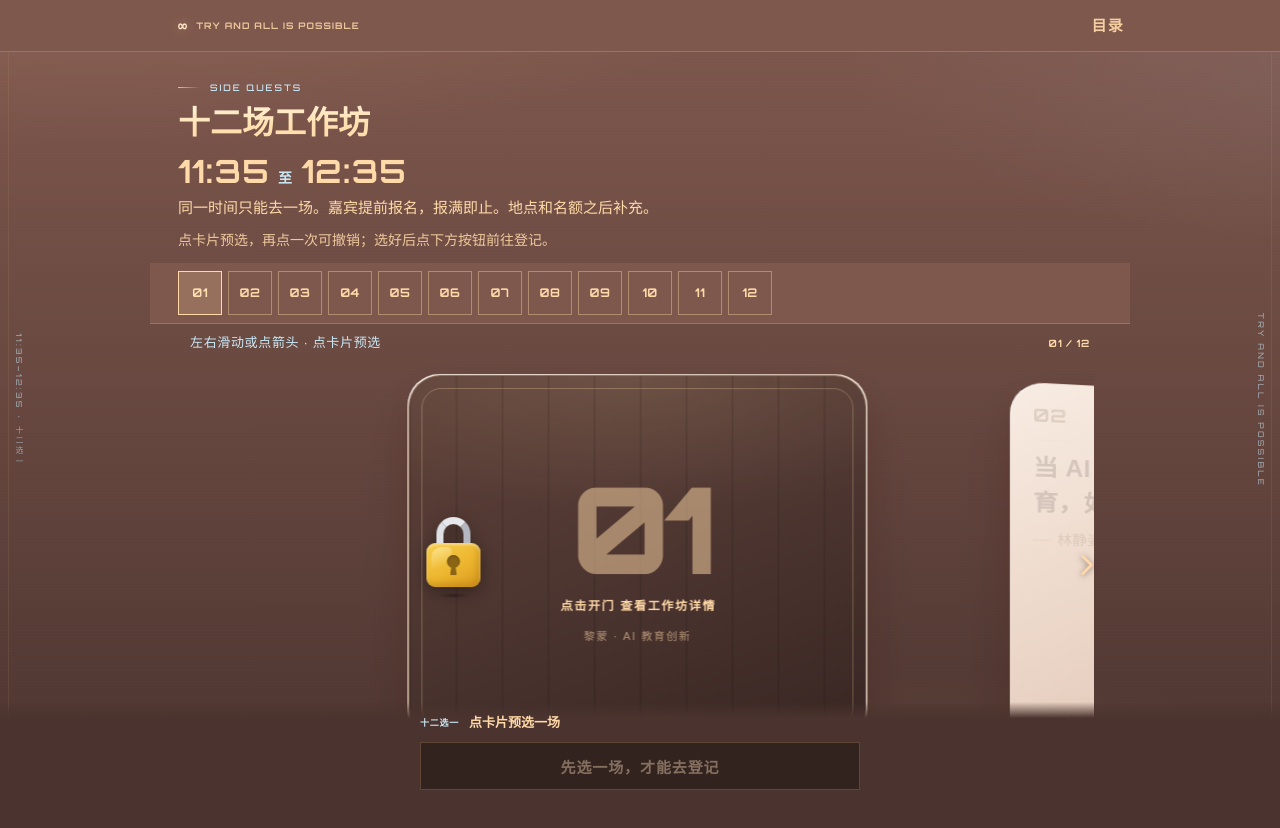
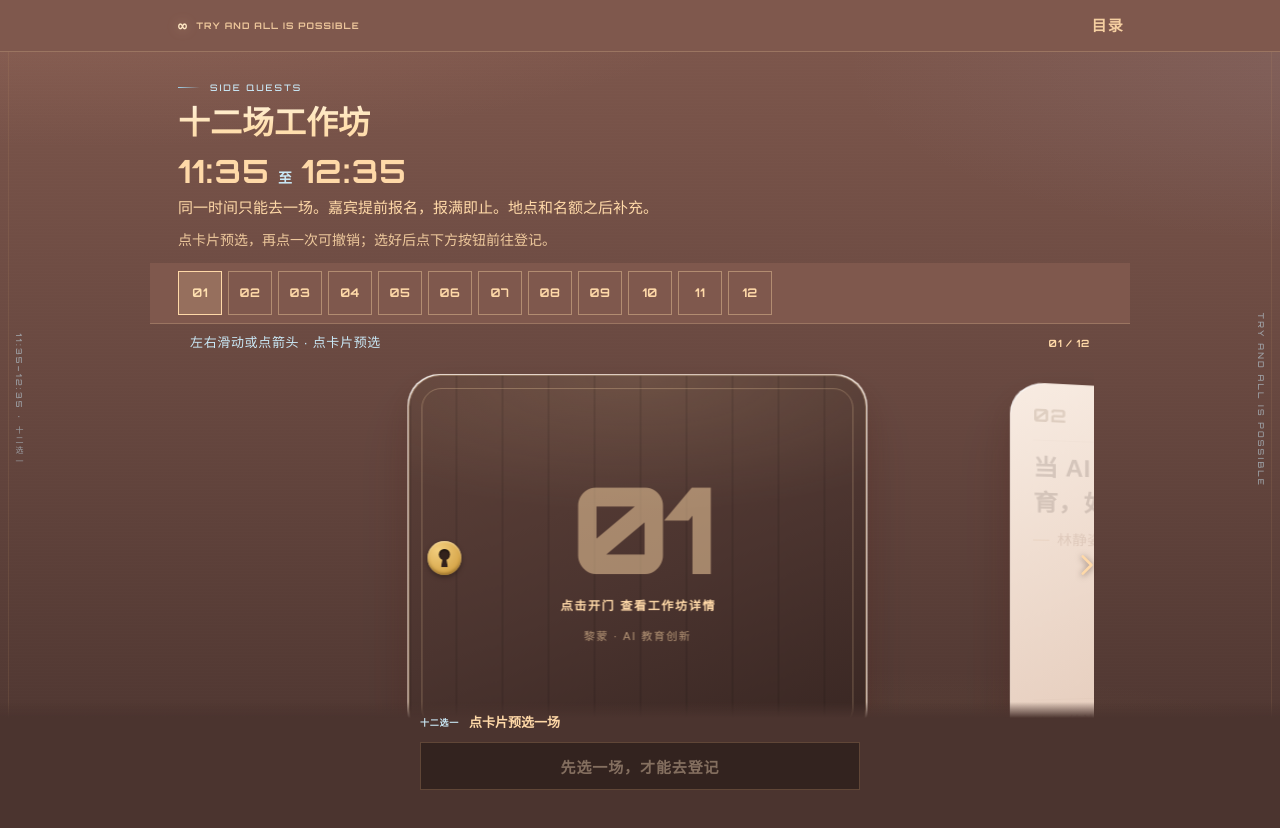
Before and after one commit to haoye123650/tsinglan-web-design, a plain HTML site: page workshops.html in a window 1280 px wide. Drawn offline with Linux system fonts and the light colour scheme.

Commit message:
refactor(workshops): 01场去掉挂锁，改为门板上金色护片锁眼，随门旋开

```diff
--- a/workshops.html
+++ b/workshops.html
@@ -270,50 +270,28 @@ fieldset{border:0;margin:0;padding:0;min-width:0}
 }
 .card__door-t{color:#FFD9A8;font-size:12px;font-weight:600;letter-spacing:.14em;text-indent:.14em}
 .card__door-sub{color:rgba(255,217,168,.6);font-size:11px;letter-spacing:.14em}
-/* 挂锁：装在门板上（门的子元素），随门一起旋开消失。
-   银灰锁梁 + 金黄锁体 + 深棕钥匙孔，仿常见挂锁样式。 */
-.card__lock{
-  position:absolute;left:16px;top:50%;transform:translateY(-50%);
-  width:56px;display:flex;flex-direction:column;align-items:center;
-  pointer-events:none;
-  filter:drop-shadow(0 4px 8px rgba(0,0,0,.35));
-}
-.card__lock-shackle{
-  width:34px;height:28px;border:7px solid #C9CCD3;border-bottom:0;border-radius:17px 17px 0 0;
-  border-top-color:#E6E8EC;border-left-color:#DEE0E5;border-right-color:#B4B7BF;
-  transform-origin:left bottom;
-  transition:transform .3s cubic-bezier(.34,1.56,.64,1);
-}
-.card__lock-body{
-  position:relative;width:54px;height:44px;border-radius:9px;margin-top:-2px;
-  background:linear-gradient(150deg,#F7CE4E 0%,#EDB62F 55%,#D99A1E 100%);
-  box-shadow:inset 0 2px 3px rgba(255,244,200,.55),inset -3px -4px 6px rgba(160,105,10,.35);
+/* 锁眼：直接画在门板左缘（开门侧，右缘是铰链），金色圆护片 + 深色钥匙孔，
+   是门的子元素，随门一起旋开消失。 */
+.card__keyhole{
+  position:absolute;left:18px;top:50%;transform:translateY(-50%);
+  width:34px;height:34px;border-radius:50%;pointer-events:none;
+  background:radial-gradient(120% 120% at 32% 26%,#F2CE7E 0%,#D9A94E 55%,#B07E28 100%);
+  box-shadow:inset 0 1px 2px rgba(255,240,200,.6),inset 0 -2px 3px rgba(90,60,10,.45),0 2px 5px rgba(0,0,0,.35);
   display:flex;align-items:center;justify-content:center;
 }
-/* 左上高光弧，让锁体带一点圆润的光泽 */
-.card__lock-body::before{
-  content:"";position:absolute;left:5px;top:4px;width:20px;height:26px;
-  border-radius:10px 4px 14px 4px;background:linear-gradient(160deg,rgba(255,240,180,.65),rgba(255,240,180,0) 70%);
+.card__keyhole i{position:relative;width:12px;height:18px;display:block}
+.card__keyhole i::before{
+  content:"";position:absolute;left:50%;top:0;transform:translateX(-50%);
+  width:11px;height:11px;border-radius:50%;background:#33221C;
+  box-shadow:inset 0 1px 2px rgba(0,0,0,.7);
 }
-.card__lock-hole{position:relative;width:14px;height:20px;display:block}
-.card__lock-hole::before{
-  content:"";position:absolute;left:50%;top:0;transform:translateX(-50%);
-  width:13px;height:13px;border-radius:50%;background:#8A6516;
-  box-shadow:inset 0 1px 2px rgba(60,40,5,.5);
+.card__keyhole i::after{
+  content:"";position:absolute;left:50%;top:8px;transform:translateX(-50%);
+  width:7px;height:10px;background:#33221C;
+  clip-path:polygon(30% 0,70% 0,100% 100%,0 100%);
 }
-.card__lock-hole::after{
-  content:"";position:absolute;left:50%;top:9px;transform:translateX(-50%);
-  width:7px;height:11px;background:#8A6516;
-  clip-path:polygon(28% 0,72% 0,100% 100%,0 100%);
-}
-/* 锁下的柔和落影，贴合门面 */
-.card__lock::after{
-  content:"";width:44px;height:7px;margin-top:5px;border-radius:50%;
-  background:radial-gradient(50% 50% at 50% 50%,rgba(0,0,0,.35),transparent 72%);
-}
-.card--door.is-open .card__lock-shackle{transform:rotate(-40deg) translateY(-3px)}
 @media (prefers-reduced-motion:reduce){
-  .card__door,.card__lock-shackle{transition:none}
+  .card__door{transition:none}
 }
 /* ---------- 底栏：预选后才点亮的金砖登记按钮 ---------- */
 .dock{position:fixed;left:0;right:0;bottom:0;z-index:40;padding:0 var(--pad) calc(10px + env(safe-area-inset-bottom,0px));pointer-events:none;background:linear-gradient(180deg,rgba(75,52,47,0),#4B342F 16px)}
@@ -451,7 +429,7 @@ fieldset{border:0;margin:0;padding:0;min-width:0}
       <div class="stage">
       <button type="button" class="edge edge--prev" id="deck-prev" aria-label="上一场" hidden><svg viewBox="0 0 24 24" width="26" height="26" aria-hidden="true"><path d="M15 4 L7 12 L15 20" fill="none" stroke="currentColor" stroke-width="2.4" stroke-linecap="round" stroke-linejoin="round"/></svg></button>
       <div class="deck" id="deck" aria-label="十二场工作坊，左右滑动换场">
-        <label class="card card--door" id="w01"><input type="radio" name="workshop" autocomplete="off" value="01"><span class="card__face"><img class="card__poster" id="poster-img" alt="01 场海报：AI 教育创新的国际经验与基础教育本土化实践 · 黎蒙" decoding="async"><span class="card__door" aria-hidden="true"><b class="card__door-num">01</b><span class="card__door-t">点击开门 查看工作坊详情</span><span class="card__door-sub">黎蒙 · AI 教育创新</span><span class="card__lock"><span class="card__lock-shackle"></span><span class="card__lock-body"><i class="card__lock-hole"></i></span></span></span><span class="card__top"><b>01</b><span class="card__end"><span class="card__flag">已预选</span><i class="card__sq" aria-hidden="true"></i></span></span><span class="card__body"><span class="card__name">拒绝「伪装变革」：AI 时代重构真实学习设计的实操路径</span><span class="card__who">黎蒙</span></span><span class="card__meta"><span>地点<b>C100</b></span><span>名额<b>60–80 人</b></span></span></span></label>
+        <label class="card card--door" id="w01"><input type="radio" name="workshop" autocomplete="off" value="01"><span class="card__face"><img class="card__poster" id="poster-img" alt="01 场海报：AI 教育创新的国际经验与基础教育本土化实践 · 黎蒙" decoding="async"><span class="card__door" aria-hidden="true"><b class="card__door-num">01</b><span class="card__door-t">点击开门 查看工作坊详情</span><span class="card__door-sub">黎蒙 · AI 教育创新</span><span class="card__keyhole"><i></i></span></span><span class="card__top"><b>01</b><span class="card__end"><span class="card__flag">已预选</span><i class="card__sq" aria-hidden="true"></i></span></span><span class="card__body"><span class="card__name">拒绝「伪装变革」：AI 时代重构真实学习设计的实操路径</span><span class="card__who">黎蒙</span></span><span class="card__meta"><span>地点<b>C100</b></span><span>名额<b>60–80 人</b></span></span></span></label>
         <label class="card" id="w02"><input type="radio" name="workshop" autocomplete="off" value="02"><span class="card__face"><span class="card__top"><b>02</b><span class="card__end"><span class="card__flag">已预选</span><i class="card__sq" aria-hidden="true"></i></span></span><span class="card__body"><span class="card__name">当 AI 比我们会讲道理：国际化学校的德育，如何从「管住人」走向「长出判断」</span><span class="card__who">林静姿</span></span><span class="card__meta"><span>地点<b>待补</b></span><span>名额<b>待补</b></span></span></span></label>
         <label class="card" id="w03"><input type="radio" name="workshop" autocomplete="off" value="03"><span class="card__face"><span class="card__top"><b>03</b><span class="card__end"><span class="card__flag">已预选</span><i class="card__sq" aria-hidden="true"></i></span></span><span class="card__body"><span class="card__name">破解学习迷宫：AI 驱动下的个性化学习空间与路线设计</span><span class="card__who">孙成伟</span></span><span class="card__meta"><span>地点<b>待补</b></span><span>名额<b>待补</b></span></span></span></label>
         <label class="card" id="w04"><input type="radio" name="workshop" autocomplete="off" value="04"><span class="card__face"><span class="card__top"><b>04</b><span class="card__end"><span class="card__flag">已预选</span><i class="card__sq" aria-hidden="true"></i></span></span><span class="card__body"><span class="card__name">让数据「开口说话」：AI 驱动下的教务管理转型</span><span class="card__who">祁镇华 · 向晶</span></span><span class="card__meta"><span>地点<b>待补</b></span><span>名额<b>待补</b></span></span></span></label>
```
